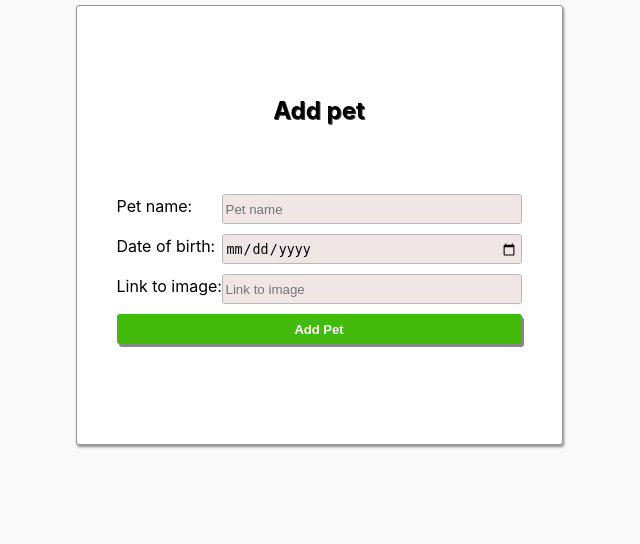
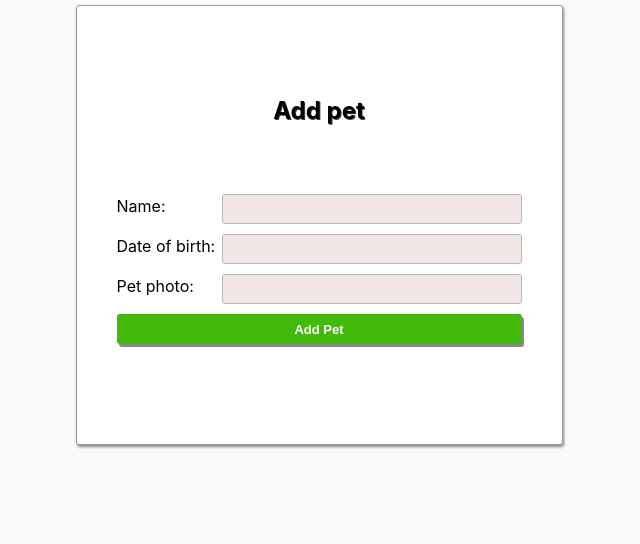
Before and after one commit to VeselinMar/Petstagram, a Django app: page /pets/pets/add/ in a window 1280 px wide. Shown: the part 145-689 px from the top of the page, without its empty margins (321-961 px from the left). Run offline with Django 5.2, Linux system fonts and the light colour scheme.

Commit message:
Add Pet form created and implemented

```diff
--- /dev/null
+++ b/petstagram/pets/forms.py
@@ -0,0 +1,9 @@
+from django import forms
+
+from petstagram.pets.models import Pet
+
+
+class PetForm(forms.ModelForm):
+    class Meta:
+        model = Pet
+        fields = ['name', 'date_of_birth', 'pet_photo']
--- a/petstagram/pets/views.py
+++ b/petstagram/pets/views.py
@@ -1,10 +1,11 @@
-from django.shortcuts import render
+from django.shortcuts import render, redirect
 
 # Create your views here.
 
 
 from django.shortcuts import render
 
+from petstagram.pets.forms import PetForm
 from petstagram.pets.models import Pet
 
 
@@ -12,7 +13,17 @@ from petstagram.pets.models import Pet
 
 
 def add_pet(request):
-    return render(request, template_name='pets/pet-add-page.html')
+    form = PetForm(request.POST or None)
+
+    if form.is_valid():
+        form.save()
+        return redirect('profile-details', pk=1)
+
+    context = {
+        'form': form,
+    }
+
+    return render(request, template_name='pets/pet-add-page.html', context=context)
 
 
 def pet_details(request, username, pet_slug):
--- a/templates/pets/pet-add-page.html
+++ b/templates/pets/pet-add-page.html
@@ -8,19 +8,9 @@
         <h2>Add pet</h2>
 
         <!-- Start Add Pet Form -->
-        <form action="#">
-            <p>
-                <label for="pet-name">Pet name: </label>
-                <input type="text" placeholder="Pet name">
-            </p>
-            <p>
-                <label for="pet-date">Date of birth: </label>
-                <input type="date">
-            </p>
-            <p>
-                <label for="pet-image">Link to image: </label>
-                <input type="text" placeholder="Link to image">
-            </p>
+        <form method="post" action="">
+            {% csrf_token %}
+            {{ form.as_p }}
             <!-- Add Pet Button -->
             <button class="add-btn" type="submit">Add Pet</button>
         </form>
```
